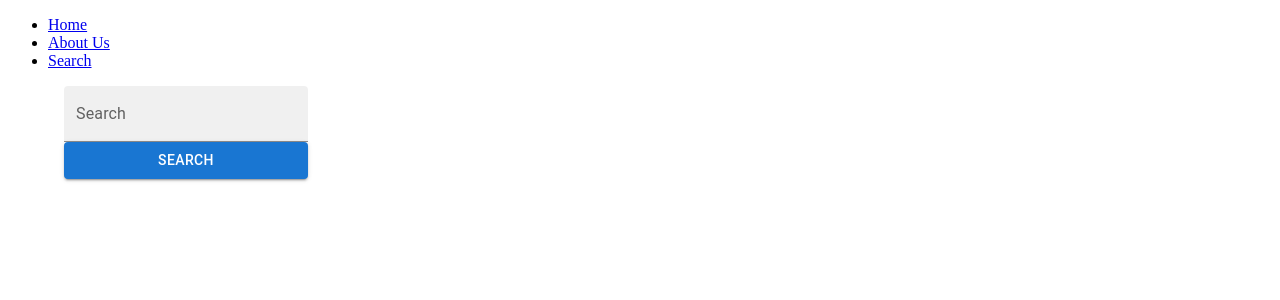
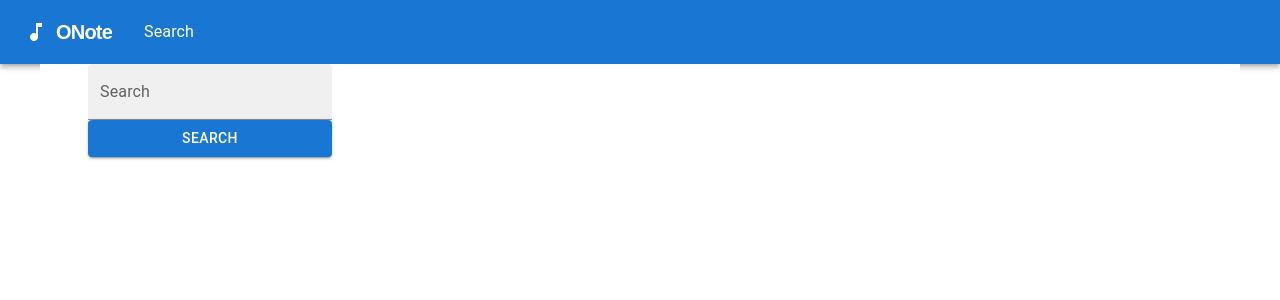
Before and after one commit to Baleksas/GoogleSearchApi, a Next.js app in the folder client/: page /search in a window 1280 px wide. Shown: the top 300 px of the page. Built offline with nearby package versions, Linux system fonts and the light colour scheme.

Commit message:
feat: imporove UI, make readme

```diff
--- /dev/null
+++ b/client/components/Appbar.tsx
@@ -0,0 +1,182 @@
+import * as React from "react";
+import AppBar from "@mui/material/AppBar";
+import Box from "@mui/material/Box";
+import Toolbar from "@mui/material/Toolbar";
+import IconButton from "@mui/material/IconButton";
+import Typography from "@mui/material/Typography";
+import Menu from "@mui/material/Menu";
+import MenuIcon from "@mui/icons-material/Menu";
+import Container from "@mui/material/Container";
+import Avatar from "@mui/material/Avatar";
+import Button from "@mui/material/Button";
+import Tooltip from "@mui/material/Tooltip";
+import MenuItem from "@mui/material/MenuItem";
+import MusicNoteIcon from "@mui/icons-material/MusicNote";
+import Link from "next/link";
+import type { NextPage } from "next";
+const pages = ["Search"];
+
+const ResponsiveAppBar: NextPage = () => {
+  const [anchorElNav, setAnchorElNav] = React.useState<null | HTMLElement>(
+    null
+  );
+  const [anchorElUser, setAnchorElUser] = React.useState<null | HTMLElement>(
+    null
+  );
+
+  const handleOpenNavMenu = (event: React.MouseEvent<HTMLElement>) => {
+    setAnchorElNav(event.currentTarget);
+  };
+  const handleOpenUserMenu = (event: React.MouseEvent<HTMLElement>) => {
+    setAnchorElUser(event.currentTarget);
+  };
+
+  const handleCloseNavMenu = () => {
+    setAnchorElNav(null);
+  };
+
+  const handleCloseUserMenu = () => {
+    setAnchorElUser(null);
+  };
+
+  return (
+    <AppBar position="static">
+      <Container maxWidth="xl">
+        <Toolbar disableGutters>
+          <MusicNoteIcon sx={{ display: { xs: "none", md: "flex" }, mr: 1 }} />
+          <Typography
+            variant="h6"
+            noWrap
+            component="a"
+            href="/"
+            sx={{
+              mr: 2,
+              display: { xs: "none", md: "flex" },
+              fontFamily: "Arial",
+              fontWeight: 700,
+              letterSpacing: "-.05rem",
+              color: "inherit",
+              textDecoration: "none",
+            }}
+          >
+            ONote
+          </Typography>
+
+          <Box sx={{ flexGrow: 1, display: { xs: "flex", md: "none" } }}>
+            <IconButton
+              size="large"
+              aria-label="account of current user"
+              aria-controls="menu-appbar"
+              aria-haspopup="true"
+              onClick={handleOpenNavMenu}
+              color="inherit"
+            >
+              <MenuIcon />
+            </IconButton>
+            <Menu
+              id="menu-appbar"
+              anchorEl={anchorElNav}
+              anchorOrigin={{
+                vertical: "bottom",
+                horizontal: "left",
+              }}
+              keepMounted
+              transformOrigin={{
+                vertical: "top",
+                horizontal: "left",
+              }}
+              open={Boolean(anchorElNav)}
+              onClose={handleCloseNavMenu}
+              sx={{
+                display: { xs: "block", md: "none" },
+              }}
+            >
+              {pages.map((page) => (
+                <MenuItem key={page}>
+                  <Typography
+                    variant="h6"
+                    noWrap
+                    component={Link}
+                    sx={{
+                      mr: 2,
+                      display: { xs: "none", md: "flex" },
+                      fontFamily: "Arial",
+                      fontWeight: 700,
+                      color: "inherit",
+                      textDecoration: "none",
+                    }}
+                    href={`/${page.toLowerCase()}`}
+                  >
+                    {page}
+                  </Typography>
+                </MenuItem>
+              ))}
+            </Menu>
+          </Box>
+          <MusicNoteIcon sx={{ display: { xs: "flex", md: "none" }, mr: 1 }} />
+          <Typography
+            variant="h5"
+            noWrap
+            component="a"
+            href=""
+            sx={{
+              mr: 2,
+              display: { xs: "flex", md: "none" },
+              flexGrow: 1,
+              fontFamily: "monospace",
+              fontWeight: 700,
+              letterSpacing: ".3rem",
+              color: "inherit",
+              textDecoration: "none",
+            }}
+          >
+            ONNote
+          </Typography>
+          <Box sx={{ flexGrow: 1, display: { xs: "none", md: "flex" } }}>
+            {pages.map((page) => (
+              <MenuItem key={page}>
+                <Typography
+                  variant="body1"
+                  noWrap
+                  component={Link}
+                  sx={{
+                    mr: 2,
+                    display: { xs: "none", md: "flex" },
+                    fontFamily: "Arial",
+                    fontWeight: 700,
+                    letterSpacing: "-.05rem",
+                    color: "inherit",
+                    textDecoration: "none",
+                  }}
+                  href={`/${page.toLowerCase()}`}
+                >
+                  {page}
+                </Typography>
+              </MenuItem>
+            ))}
+          </Box>
+
+          <Box sx={{ flexGrow: 0 }}>
+            <Menu
+              sx={{ mt: "45px" }}
+              id="menu-appbar"
+              anchorEl={anchorElUser}
+              anchorOrigin={{
+                vertical: "top",
+                horizontal: "right",
+              }}
+              keepMounted
+              transformOrigin={{
+                vertical: "top",
+                horizontal: "right",
+              }}
+              open={Boolean(anchorElUser)}
+              onClose={handleCloseUserMenu}
+            ></Menu>
+          </Box>
+        </Toolbar>
+      </Container>
+    </AppBar>
+  );
+};
+export default ResponsiveAppBar;
--- a/client/components/Navbar.tsx
+++ b/client/components/Navbar.tsx
@@ -2,27 +2,12 @@
 import Head from "next/head";
 import Image from "next/image";
 import Link from "next/link";
+import ResponsiveAppBar from "./Appbar";
 
 const Navbar: NextPage = () => {
   return (
     <div>
-      <ul>
-        <li>
-          <Link href="/">
-            <a>Home</a>
-          </Link>
-        </li>
-        <li>
-          <Link href="/about">
-            <a>About Us</a>
-          </Link>
-        </li>
-        <li>
-          <Link href="/search">
-            <a>Search</a>
-          </Link>
-        </li>
-      </ul>
+      <ResponsiveAppBar />
     </div>
   );
 };
--- a/client/package.json
+++ b/client/package.json
@@ -11,11 +11,13 @@
   "dependencies": {
     "@emotion/react": "^11.10.0",
     "@emotion/styled": "^11.10.0",
+    "@mui/icons-material": "^5.8.4",
     "@mui/material": "^5.10.0",
     "@types/material-ui": "^0.21.12",
     "next": "12.2.5",
     "react": "18.2.0",
-    "react-dom": "18.2.0"
+    "react-dom": "18.2.0",
+    "typeface-cormorant": "^1.1.13"
   },
   "devDependencies": {
     "@types/node": "18.7.3",
--- a/client/pages/_app.tsx
+++ b/client/pages/_app.tsx
@@ -1,14 +1,24 @@
 import "../styles/globals.css";
 import type { AppProps } from "next/app";
-import Navbar from "../components/Navbar";
 import { useState } from "react";
+import ResponsiveAppBar from "../components/Appbar";
+import { Container } from "@mui/material";
 
 function MyApp({ Component, pageProps }: AppProps) {
-  const [searchText, setSearchText] = useState(null);
   return (
     <>
-      <Navbar />
-      <Component {...pageProps} searchText setSearchText />
+      <ResponsiveAppBar />
+      <Container
+        sx={{
+          display: "flex",
+          flexDirection: "column",
+          backgroundColor: "white",
+          height: "auto",
+        }}
+        maxWidth="lg"
+      >
+        <Component {...pageProps} />
+      </Container>
     </>
   );
 }
--- a/client/pages/index.tsx
+++ b/client/pages/index.tsx
@@ -1,11 +1,11 @@
+import { Container } from "@mui/material";
 import type { NextPage } from "next";
 import Head from "next/head";
 import Image from "next/image";
-import styles from "../styles/Home.module.css";
 import Link from "next/link";
 
 const Home: NextPage = () => {
-  return <div className={styles.container}></div>;
+  return <Container maxWidth="dm"></Container>;
 };
 
 export default Home;
--- a/client/pages/search.tsx
+++ b/client/pages/search.tsx
@@ -18,18 +18,6 @@
 import React, { useState } from "react";
 import Song from "../components/Song";
 
-export async function getServerSideProps(context: any) {
-  // const search_text = "I love you";
-  // const url = `https://www.googleapis.com/customsearch/v1?key=${process.env.API}&cx=${process.env.CX}&q=${search_text}}`;
-  // const req = await fetch(url);
-  // const data = await req.json();
-  // const topResults = data.items;
-  return {
-    props: {
-      // topResults,
-    },
-  };
-}
 const Search: NextPage = () => {
   const [searchText, setSearchText] = useState<string>("");
   const [error, setError] = useState<{
--- a/client/styles/globals.css
+++ b/client/styles/globals.css
@@ -1,4 +1,4 @@
-/* html,
+html,
 body {
   padding: 0;
   margin: 0;
@@ -23,4 +23,4 @@
     color: white;
     background: black;
   }
-} */
+}
```
Also changed, not shown: client/pages/about.tsx (deleted, +0 -10 lines), client/styles/Home.module.css (deleted, +0 -129 lines), 2 other files (tests, documents, lock files or other folders).
